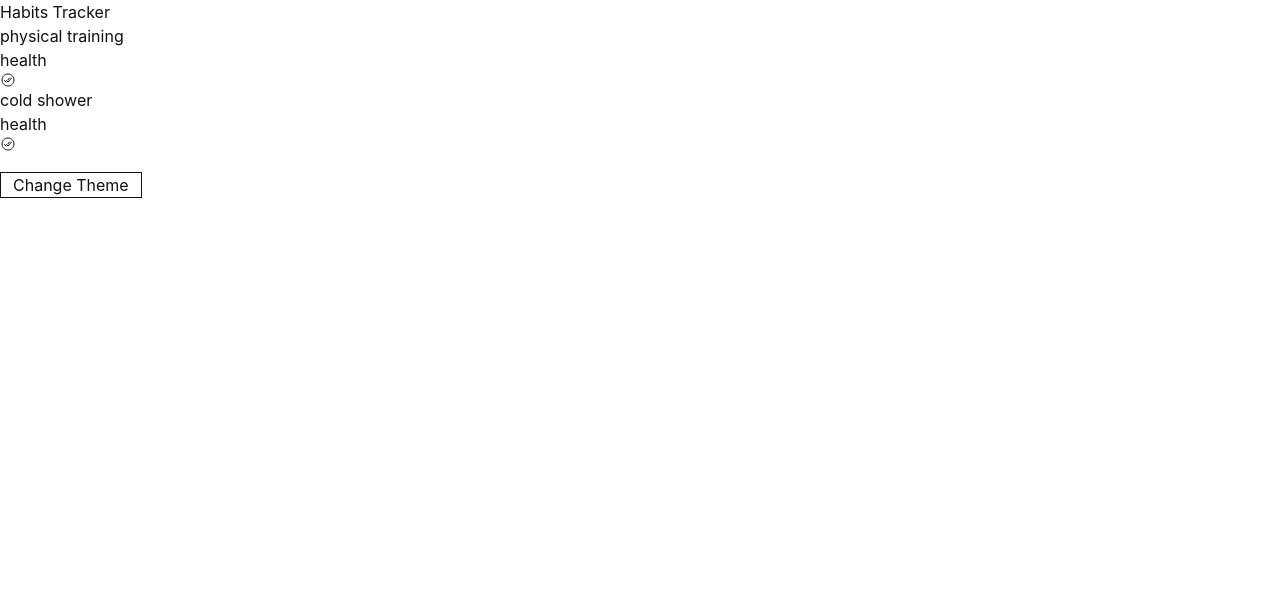
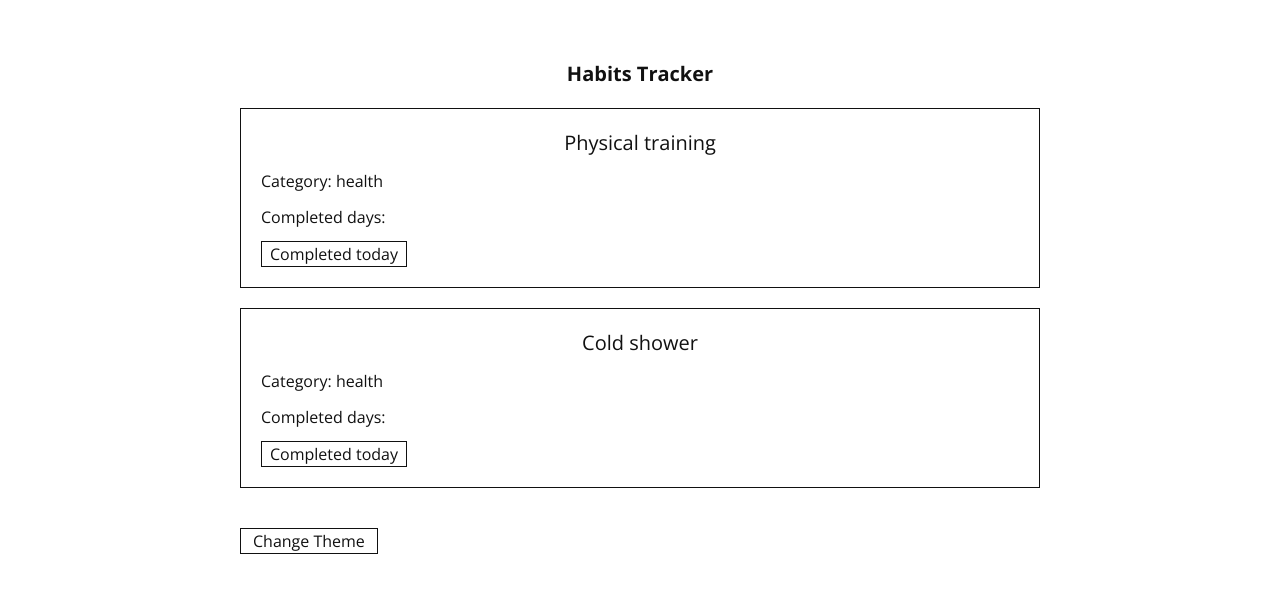
Before and after one commit to Vladimir-Bukhanov/Habits-Tracker, a React (Vite) app: page / in a window 1280 px wide. Shown: the top 592 px of the page. Built offline with nearby package versions, Linux system fonts and the light colour scheme.

Commit message:
styles: add styles for habits

```diff
--- a/index.html
+++ b/index.html
@@ -4,6 +4,9 @@
     <meta charset="UTF-8" />
     <link rel="icon" type="image/svg+xml" href="/vite.svg" />
     <meta name="viewport" content="width=device-width, initial-scale=1.0" />
+    <link rel="preconnect" href="https://fonts.googleapis.com">
+    <link rel="preconnect" href="https://fonts.gstatic.com" crossorigin>
+    <link href="https://fonts.googleapis.com/css2?family=Open+Sans:ital,wght@0,300..800;1,300..800&display=swap" rel="stylesheet">
     <title>Habits Tracker</title>
   </head>
   <body>
--- a/src/App.tsx
+++ b/src/App.tsx
@@ -32,8 +32,8 @@ export default function App() {
   }, [theme])
 
   return (
-    <>
-      <h1>
+    <div className='mx-auto mb-5 w-[90%] max-w-200 min-w-90'>
+      <h1 className='text-center mt-15 mb-5 text-xl font-bold'>
         Habits Tracker
       </h1>
       <HabitsList
@@ -45,6 +45,6 @@ export default function App() {
       >
         Change Theme
       </button>
-    </>
+    </div>
   )
 }
--- a/src/components/HabitItem.tsx
+++ b/src/components/HabitItem.tsx
@@ -1,17 +1,52 @@
-import { IoCheckmarkDoneCircleOutline } from "react-icons/io5"
+import { useContext, useState } from 'react'
+import { IoMdDoneAll } from "react-icons/io"
+import { ThemeContext } from '../context/ThemeContext'
 import type { HabitType } from '../types/habitType'
+import { capitalize } from '../utils/capitalize'
 
 interface IHabitItem {
 	habit: HabitType
 }
 
 export default function HabitItem({habit}: IHabitItem) {
+
+	 const {theme} = useContext(ThemeContext)
+
+	 const [completed, setCompleted] = useState<boolean>(false)
+
 	return (
-		<div>
-			<h2>{habit.title}</h2>
-			<p>{habit.category}</p>
-			<p>{habit.completedDates}</p>
-			<IoCheckmarkDoneCircleOutline />
+		<div className='border mb-5 p-5'>
+			<h2
+				className='mb-3 text-center text-xl'
+			>
+				{ capitalize(habit.title) }
+			</h2>
+			<p
+				className='mb-3'
+			>
+				Category: {habit.category}
+			</p>
+			<p
+				className='mb-3'
+			>
+				Completed days: {habit.completedDates}
+			</p>
+			<div
+				className='flex items-center'
+			>
+				<button
+					className={`mr-3 border px-2 cursor-pointer duration-200
+					${theme === 'light' ? 'hover:bg-green-200' : 'hover:opacity-70'}	`}
+					onClick={() => setCompleted(prev => !prev)}
+				>
+					Completed today
+				</button>
+
+				<IoMdDoneAll
+					className={`text-2xl ease duration-200 ${theme === 'light' ? 'text-green-700' : 'text-green-400'}
+					${completed ? 'opacity-100' : 'opacity-0'}`}
+				/>
+			</div>
 		</div>
 	)
 }
--- a/src/index.css
+++ b/src/index.css
@@ -3,9 +3,11 @@
 body[data-theme="light"] {
   background: #fff;
   color: #111;
+  font-family: "Open Sans", "sans-serif";
 }
 
 body[data-theme="dark"] {
   background: #111;
   color: #fff;
+  font-family: "Open Sans", "sans-serif";
 }
--- /dev/null
+++ b/src/utils/capitalize.ts
@@ -0,0 +1,3 @@
+export function capitalize(str: string) {
+	return str.charAt(0).toUpperCase() + str.slice(1)
+}
```
